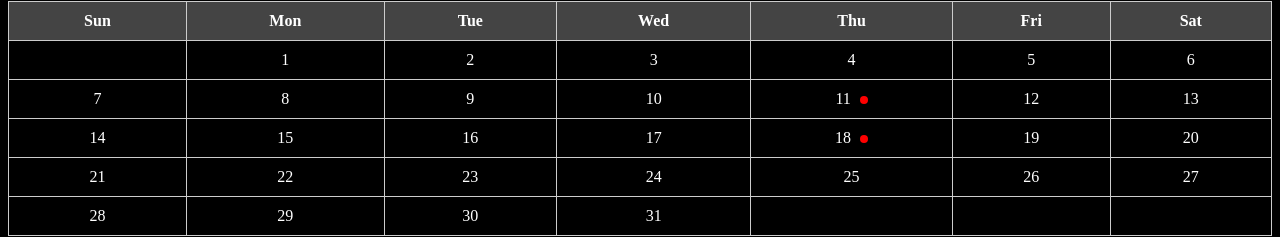
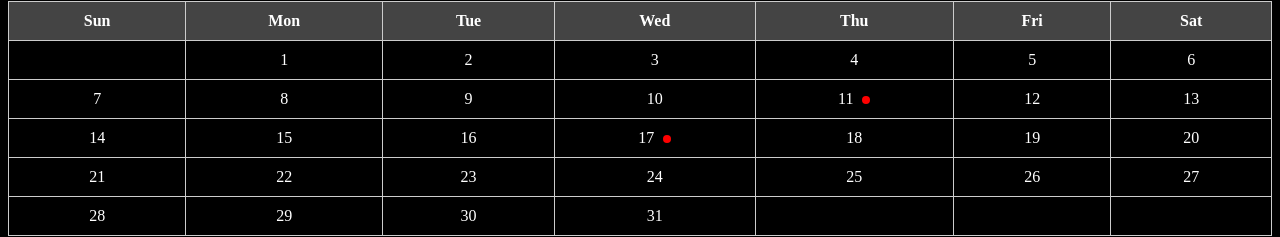
Before and after one commit to lionden90102/Event-Calender-For-Releases, a plain HTML site: page index.html in a window 1280 px wide. Shown: the part 79-316 px from the top of the page. Drawn offline with Linux system fonts and the light colour scheme.

Commit message:
Update index.html

```diff
--- a/index.html
+++ b/index.html
@@ -41,9 +41,9 @@
     <td>14</td>
     <td>15</td>
     <td>16</td>
-    <td>17</td>
-    <td>18 <span class="dot"></span><span class="tooltip">Update's For All Websites</span>
+    <td>17 <span class="dot"></span><span class="tooltip">Update's For All Websites</span>
     </td>
+    <td>18</td>
     <td>19</td>
     <td>20</td>
   </tr>
```
